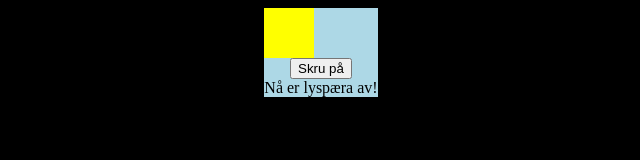
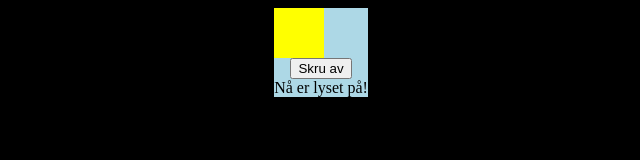
Before and after one commit to lolmaosteffen/lyspere, a plain HTML site: page index.html in a window 1280 px wide. Both pictures are taken after a click on the button "Skru på". Shown: the whole page, without its empty margins (319-959 px from the left). Drawn offline with Linux system fonts and the light colour scheme.

Commit message:
fekk t parameter versjonen

```diff
--- a/index.html
+++ b/index.html
@@ -16,12 +16,12 @@
 
         </div>
         <div id="buttons">
-            <button id="lysbryter" onclick="skruPå()">
+            <button id="lysbryter" onclick="skruPå('Nå er lyset på!', 'yellow')">
                 Skru på
             </button>
         </div>
         <div id="tekstboksen">
-            <div id="tekst">Nå er lyspæra av!</div>
+            <div id="tekst">Nå er lyset av!</div>
         </div>
     </div>
     <script src="kode.js" async defer></script>
--- a/kode.js
+++ b/kode.js
@@ -1,29 +1,53 @@
-function skruPå() {
-    document.getElementById("lyspære").style.backgroundColor = 'yellow';
+// function skruPå() {
+//     document.getElementById("lyspære").style.backgroundColor = 'yellow';
+// }
+// function skruPå() {
+//     document.getElementById("tekst").innerHTML = /*HTML*/`
+//     <div id="tekst">Nå er lyset av!</div>`;
+//     document.getElementById("lyspære").style.backgroundColor = `yellow`;
+//     document.getElementById("buttons").innerHTML = /*HTML*/`
+//     <button id="lysbryter" onclick="skruAv()">Skru på</button>`;
+// }
+// function skruAv() {
+//     document.getElementById("tekst").innerHTML = /*HTML*/`
+//     <div id="tekst">Nå er lyset på!</div>`;
+//     document.getElementById("lyspære").style.backgroundColor = `grey`;
+//     document.getElementById("buttons").innerHTML = /*HTML*/`
+//     <button id="lysbryter" onclick="skruPå()">Skru på</button>`;
+// }
+function skruPå(text, color) {
+    document.getElementById("tekst").innerHTML = /*HTML*/`
+    <div id="tekst">${text}</div>`;
+    document.getElementById("lyspære").style.backgroundColor = `${color}`;
+    document.getElementById("buttons").innerHTML = /*HTML*/`
+     <button id="lysbryter" onclick="skruAv('Nå er lyset av!', 'grey')">Skru av</button>`;
 }
-function skruAv() {
-    document.getElementById("lyspære").style.backgroundColor = 'grey';
+function skruAv(text, color) {
+    document.getElementById("tekst").innerHTML = /*HTML*/`
+    <div id="tekst">${text}</div>`;
+    document.getElementById("lyspære").style.backgroundColor = `${color}`;
+    document.getElementById("buttons").innerHTML = /*HTML*/`
+    <button id="lysbryter" onclick="skruPå('Nå er lyset på!', 'yellow')">Skru på</button>`;
 }
-let lysPærePå;
-let lysPæreAv;
+// let lysPærePå;
+// let lysPæreAv;
 
-if (document.getElementById("lyspære").style.backgroundColor = 'yellow') {
-    lysPærePå = true
-    lysPæreAv = false
-}
-if (document.getElementById("lyspære").style.backgroundColor = 'grey') {
-    lysPærePå = false
-    lysPæreAv = true
-}
+// if (document.getElementById("lyspære").style.backgroundColor = 'yellow') {
+//     lysPærePå = true
+//     lysPæreAv = false
+// }
+// if (document.getElementById("lyspære").style.backgroundColor = 'grey') {
+//     lysPærePå = false
+//     lysPæreAv = true
+// }
 
 
-if (lysPærePå = true) {
-    document.getElementById("buttons").innerHTML = /*HTML*/`
-    <button id="lysbryter" onclick="skruAv()">Skru av</button>`;
-    document.getElementById("tekst").innerHTML = "Nå er lyspæra på!"
-}
-if (lysPæreAv = true) {
-    document.getElementById("buttons").innerHTML = /*HTML*/`
-        <button id="lysbryter" onclick="skruPå()">Skru på</button>`;
-    document.getElementById("tekst").innerHTML = "Nå er lyspæra av!"
-}
+// if (lysPærePå = true) {
+//     document.getElementById("buttons").innerHTML = /*HTML*/`
+//     <button id="lysbryter" onclick="skruAv()">Skru av</button>`;
+// }
+// if (lysPæreAv = true) {
+//     document.getElementById("buttons").innerHTML = /*HTML*/`
+//         <button id="lysbryter" onclick="skruPå()">Skru på</button>`;
+//     document.getElementById("tekst").innerHTML = "Nå er lyspæra av!"
+// }
```
